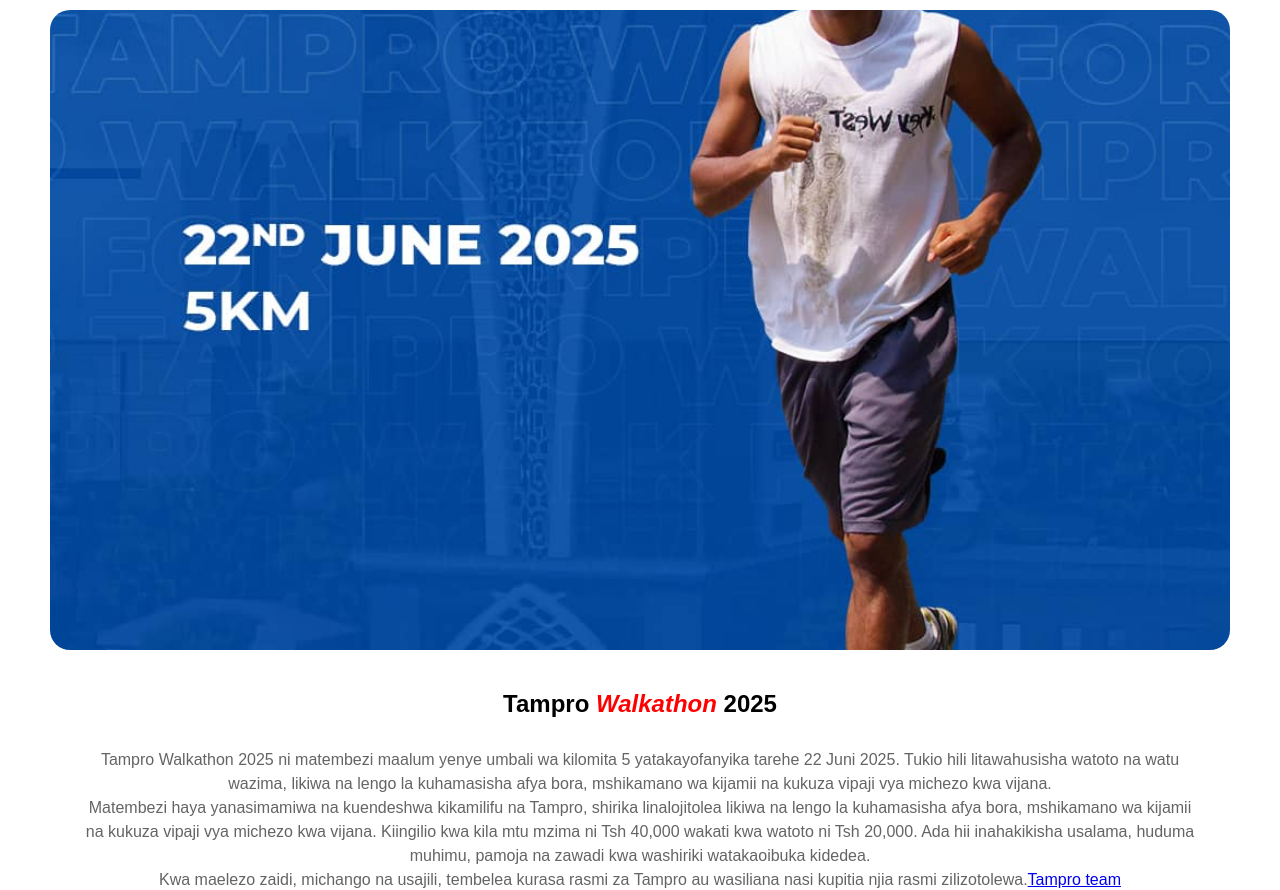
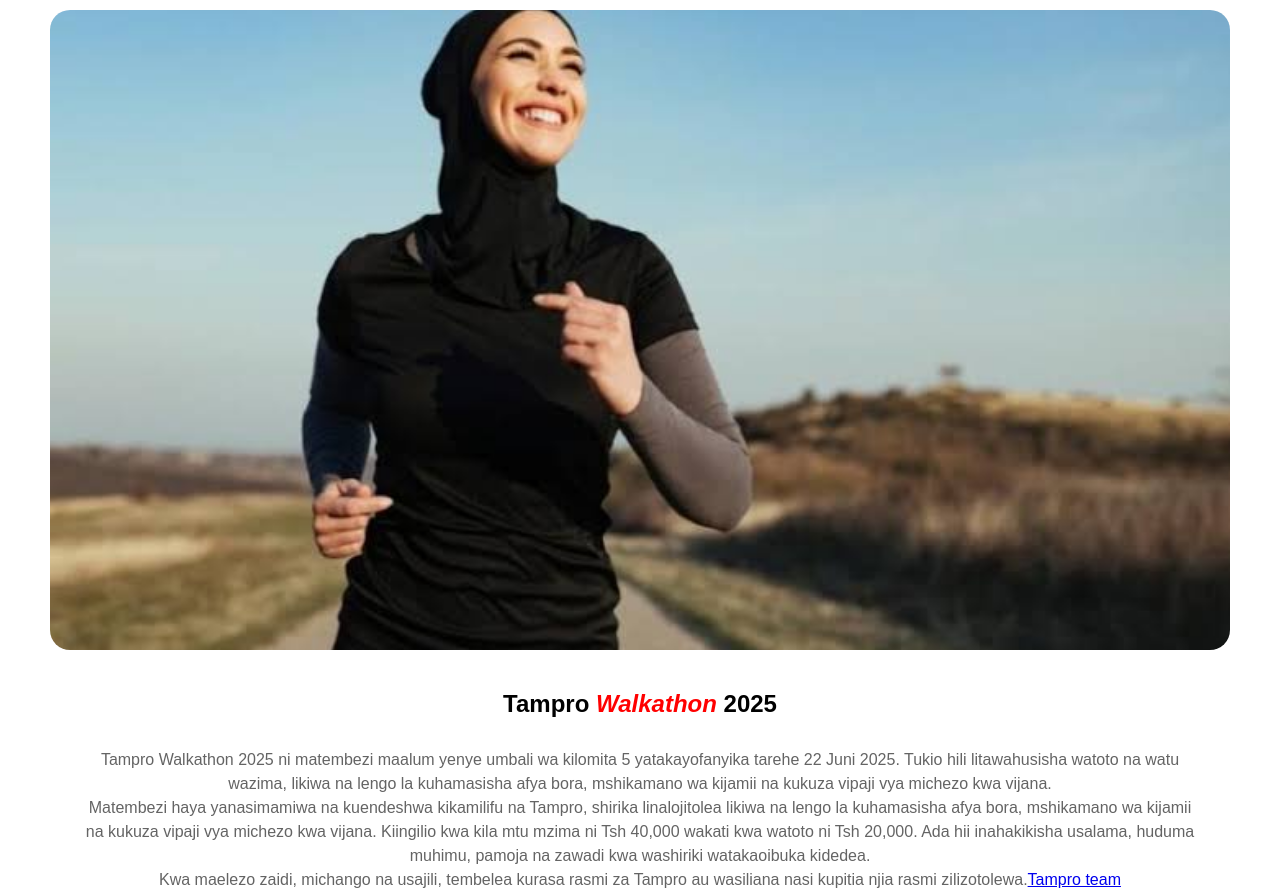
Before and after one commit to square025/Tampto, a Django app: page / in a window 1280 px wide. Shown: the part 80-970 px from the top of the page. Run offline with Django 5.2, Linux system fonts and the light colour scheme.

Commit message:
update987

```diff
--- a/requirements.txt
+++ b/requirements.txt
@@ -5,4 +5,4 @@ packaging==25.0
 sqlparse==0.5.3
 typing_extensions==4.13.2
 tzdata==2025.2
-Pillow
+Pillow==11.2.1
--- a/static/css/index.css
+++ b/static/css/index.css
@@ -101,7 +101,7 @@ main{
     grid-template-rows: 1fr;
     width: 100%;
     height: 80vh;
-    background-image: url("../images/run.jpg");
+    background-image: url("../images/women1.jpeg.jpg");
     background-size: cover;
     background-position: center;
     background-repeat: no-repeat;
--- a/templates/index.html
+++ b/templates/index.html
@@ -94,7 +94,7 @@
         </section>
         <section class="sec5">
             <div id="sec5-middle">
-                <img src="{% static "images/running.jpeg" %}" alt="#">
+                <img src="{% static "images/women3.jpeg.jpg" %}" alt="#">
             </div>
             <div id="sec5-left">
                 <h2>Shoot Up Endurance with walking</h2>
@@ -112,6 +112,7 @@
                     <p>
                        <em><b> "Matembezi kwa Afya, Saidia jamii!" </b></em>
                     </p>
+
                 </div>
                 <div id="sec5-right-bottom">
                     <p>Jiunge na Tampro Walkathon 2025 tarehe 22 Juni! matembezi
```
Also changed, not shown: static/images/SQUEEZ-WALK-22.png, static/images/group.jpg (added), static/images/women1.jpeg.jpg (added), static/images/women2.jpeg.jpg (added), static/images/women3.jpeg.jpg (added).
